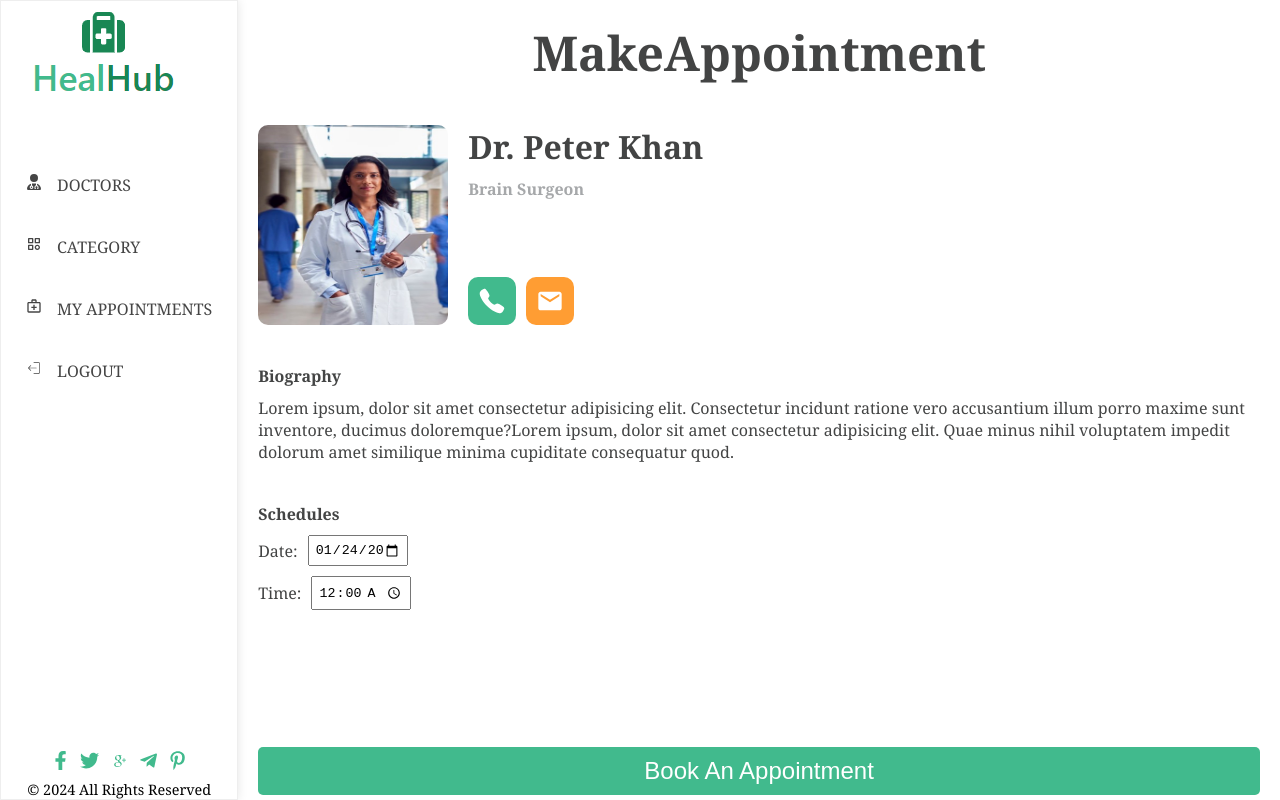
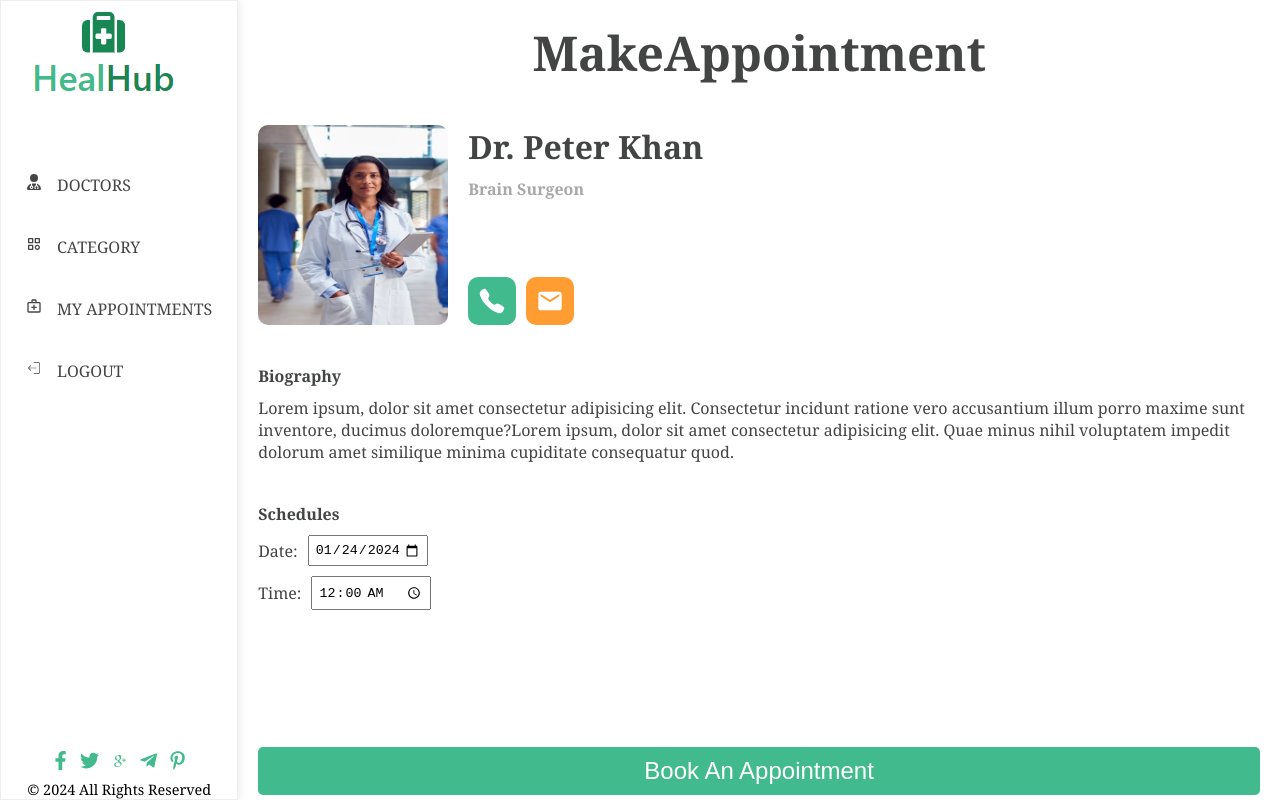
Before and after one commit to Lawmsangi/medical-appointment-app, a React (Create React App) app: page / in a window 1280 px wide. Both pictures are taken after a click on the element 759 px from the left and 305 px from the top of the page. Built offline with nearby package versions, Linux system fonts and the light colour scheme; the HTML template or start-up script is replaced by a standard one.

Commit message:
Make time picker width longer

```diff
--- a/src/styles/MakeAppointment.css
+++ b/src/styles/MakeAppointment.css
@@ -104,7 +104,7 @@
 
 .date-picker,
 .time-picker {
-    width: 100px;
+    width: 120px;
 }
 
 input:focus {
```
